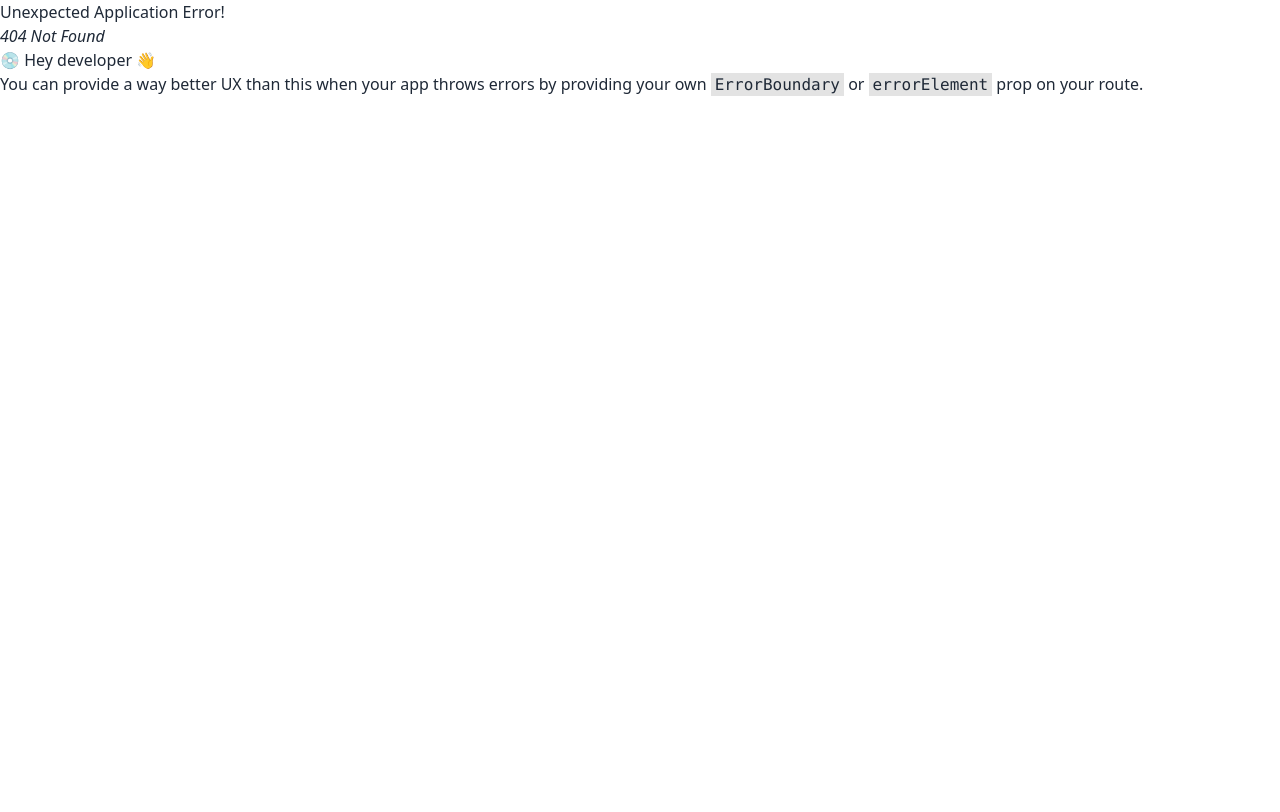
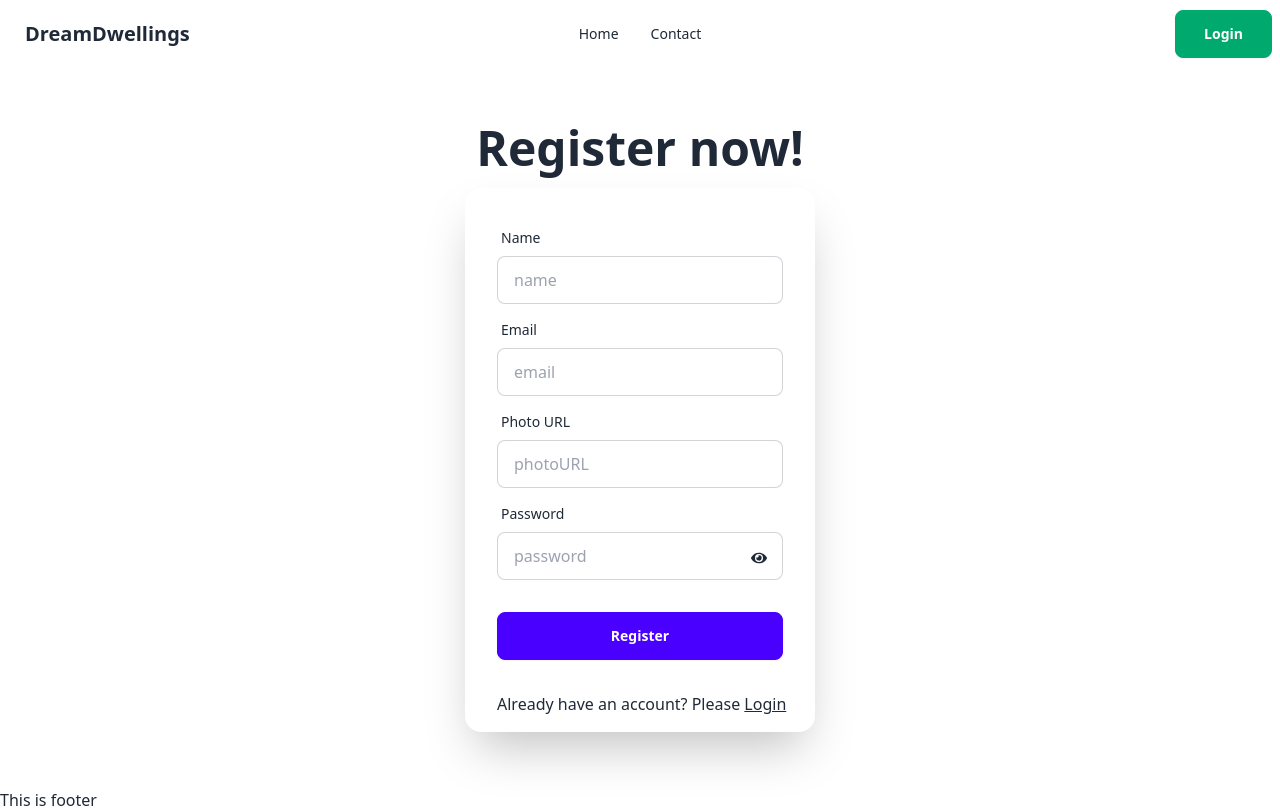
Before and after one commit to 2244jhalak/Real-Estate, a React (Vite) app: page /register in a window 1280 px wide. Before the commit this address had no page. Built offline with nearby package versions, Linux system fonts and the light colour scheme.

Commit message:
user created with email and password

```diff
--- a/package.json
+++ b/package.json
@@ -12,11 +12,13 @@
   "dependencies": {
     "animate.css": "^4.1.1",
     "animate.css-react": "^1.1.0",
+    "firebase": "^10.10.0",
     "localforage": "^1.10.0",
     "match-sorter": "^6.3.4",
     "prop-types": "^15.8.1",
     "react": "^18.2.0",
     "react-dom": "^18.2.0",
+    "react-hook-form": "^7.51.2",
     "react-icons": "^5.0.1",
     "react-router-dom": "^6.22.3",
     "sort-by": "^1.2.0",
--- /dev/null
+++ b/src/components/Login/Login.jsx
@@ -0,0 +1,42 @@
+import { Link } from "react-router-dom";
+
+
+const Login = () => {
+    return (
+        <div>
+            <div className="hero my-10">
+  <div className="hero-content flex-col">
+    <div className="text-center lg:text-left">
+      <h1 className="text-5xl font-bold">Login now!</h1>
+
+    </div>
+    <div className="card shrink-0 w-[300px] shadow-2xl bg-base-100">
+      <form className="card-body">
+        <div className="form-control">
+          <label className="label">
+            <span className="label-text">Email</span>
+          </label>
+          <input type="email" placeholder="email" className="input input-bordered" required />
+        </div>
+        <div className="form-control">
+          <label className="label">
+            <span className="label-text">Password</span>
+          </label>
+          <input type="password" placeholder="password" className="input input-bordered" required />
+
+        </div>
+        <div className="form-control mt-6">
+          <button className="btn btn-primary font-bold text-white">Login</button>
+        </div>
+      </form>
+      <p className="ml-8 mb-4">New to website? Please <Link className="underline" to="/register">Register</Link></p>
+    </div>
+
+  </div>
+</div>
+
+        </div>
+    );
+};
+
+export default Login;
--- /dev/null
+++ b/src/components/Register/Register.jsx
@@ -0,0 +1,114 @@
+
+import { useContext, useState } from "react";
+import { Link } from "react-router-dom";
+import { FaEye,FaEyeSlash } from 'react-icons/fa';
+import { AuthContext } from "../../provider/AuthProvider";
+
+
+
+const Register = () => {
+  const [success,setSuccess] = useState('');
+  const [reegisterError,setRegisterError] = useState('');
+  const [showPassword,setShowPassword]= useState(false);
+  const {createUser} =useContext(AuthContext);
+
+    const handleRegister=e=>{
+      e.preventDefault();
+      const name=e.target.name.value;
+      const email=e.target.email.value;
+      const photo=e.target.photo.value;
+      const password=e.target.password.value;
+      console.log(name,email,photo,password);
+      setRegisterError('');
+      setSuccess('');
+      if(password.length<6){
+        setRegisterError('Password should be at least 6 characters');
+        return;
+      }
+      // else if(!/^(?=.*[a-z])(?=.*[A-Z])/.test(password)){
+      //   setRegisterError('Password should have a uppercase and a lowercase');
+      //   return;
+      // }
+      else if(!/[A-Z]/.test(password)){
+        setRegisterError('Password should have a uppercase');
+        return;
+      }
+      else if(!/[a-z]/.test(password)){
+        setRegisterError('Password should have a lowercase');
+        return;
+      }
+
+      createUser(email,password)
+      .then(result=>{
+        console.log(result.user);
+        setSuccess('User created successfully');
+      })
+
+      .catch(error=>{
+        console.log(error);
+        setRegisterError('auth/email-already-in-use');
+      })
+
+    }
+
+    return (
+        <div>
+            <div className="hero my-10">
+  <div className="hero-content flex-col">
+    <div className="text-center lg:text-left">
+      <h1 className="text-5xl font-bold">Register now!</h1>
+
+    </div>
+    <div className="card shrink-0 w-[350px] shadow-2xl bg-base-100">
+      <form onSubmit={handleRegister} className="card-body">
+        <div className="form-control">
+          <label className="label">
+            <span className="label-text">Name</span>
+          </label>
+          <input type="text" placeholder="name" name="name" className="input input-bordered" required />
+        </div>
+        <div className="form-control">
+          <label className="label">
+            <span className="label-text">Email</span>
+          </label>
+          <input type="email" placeholder="email" name="email" className="input input-bordered" required />
+        </div>
+        <div className="form-control">
+          <label className="label">
+            <span className="label-text">Photo URL</span>
+          </label>
+          <input type="text" placeholder="photoURL" name="photo" className="input input-bordered" required />
+        </div>
+        <div className="form-control">
+          <label className="label">
+            <span className="label-text">Password</span>
+          </label>
+          <input type={showPassword ? 'text' : 'password'} placeholder="password" name="password" className="input input-bordered" required />
+          <p className="absolute bottom-[166px] right-12" onClick={()=>setShowPassword(!showPassword)}>
+            {
+                showPassword ? <FaEyeSlash></FaEyeSlash> : <FaEye></FaEye>
+            }
+          </p>
+
+        </div>
+        <div className="form-control mt-6">
+          <button className="btn btn-primary font-bold text-white">Register</button>
+        </div>
+      </form>
+      <p className="ml-8 mb-4">Already have an account? Please <Link className="underline" to="/login">Login</Link></p>
+    </div>
+    {
+            reegisterError && <p className="font-bold text-red-700">{reegisterError}</p>
+    }
+    {
+            success && <p className="font-bold text-green-700">{success}</p>
+    }
+
+  </div>
+</div>
+
+        </div>
+    );
+};
+
+export default Register;
--- /dev/null
+++ b/src/firebase/firebase.config.js
@@ -0,0 +1,20 @@
+// Import the functions you need from the SDKs you need
+import { initializeApp } from "firebase/app";
+import { getAuth } from "firebase/auth";
+// TODO: Add SDKs for Firebase products that you want to use
+// https://firebase.google.com/docs/web/setup#available-libraries
+
+// Your web app's Firebase configuration
+const firebaseConfig = {
+  apiKey: "AIzaSyCliHQWRCBQFhgNfLtrC1U1bI7siYyB1qg",
+  authDomain: "b9a9-real-estate-2244jhalak.firebaseapp.com",
+  projectId: "b9a9-real-estate-2244jhalak",
+  storageBucket: "b9a9-real-estate-2244jhalak.appspot.com",
+  messagingSenderId: "125710135340",
+  appId: "1:125710135340:web:9ba7d31585ce2608a3e189"
+};
+
+// Initialize Firebase
+const app = initializeApp(firebaseConfig);
+const auth=getAuth(app);
+export default auth;
--- /dev/null
+++ b/src/provider/AuthProvider.jsx
@@ -0,0 +1,31 @@
+import {  createContext, useState } from "react";
+import PropTypes from 'prop-types';
+import { createUserWithEmailAndPassword } from "firebase/auth";
+import auth from "../firebase/firebase.config";
+
+export const AuthContext = createContext(null);
+
+const AuthProvider = ({children}) => {
+    const [user,setUser] = useState(null);
+    const createUser=(email,password)=>{
+       return createUserWithEmailAndPassword(auth,email,password);
+    }
+
+    const authInfo={
+        user,
+        createUser
+    }
+
+    return (
+        <AuthContext.Provider value={authInfo}>
+                 {children}
+        </AuthContext.Provider>
+    );
+};
+AuthProvider.propTypes = {
+
+    children: PropTypes.node,
+
+}
+
+export default AuthProvider;
```
Also changed, not shown: src/main.jsx (+14 -1 lines), 1 other file (tests, documents, lock files or other folders).
